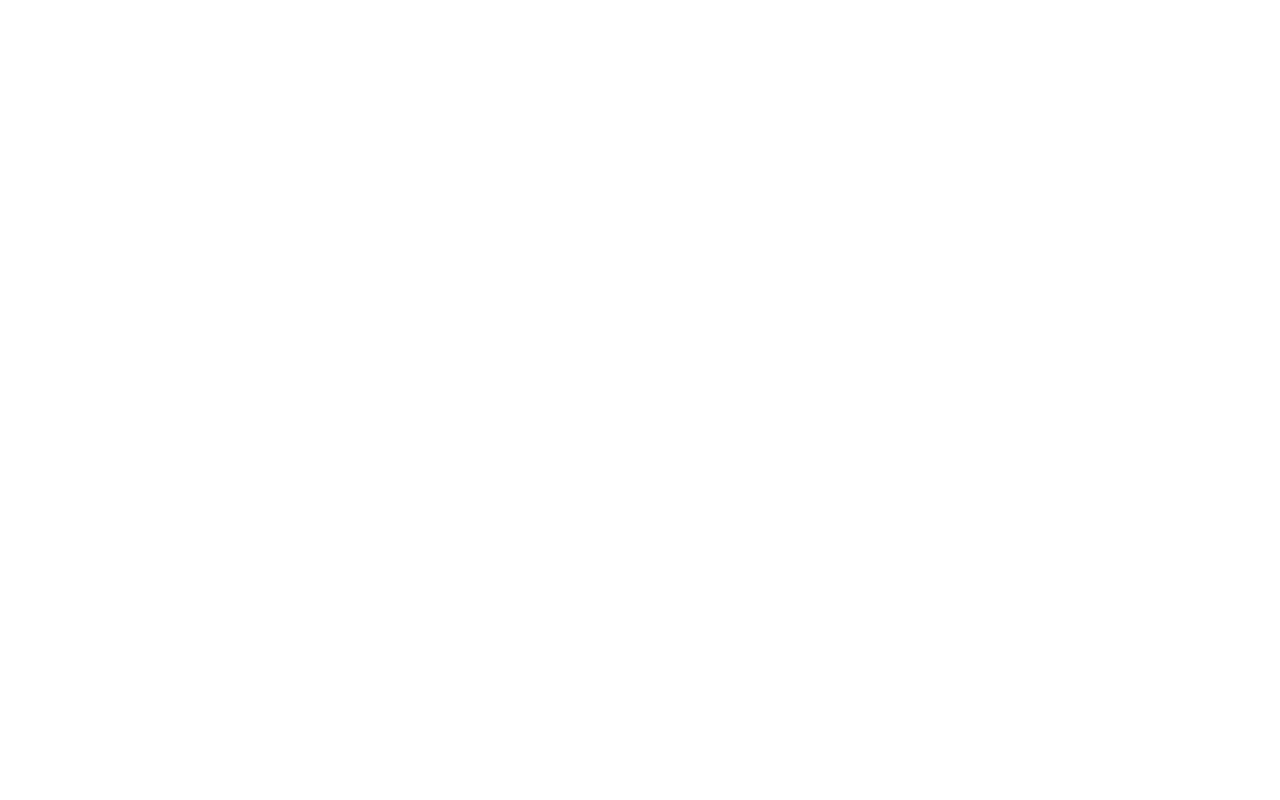
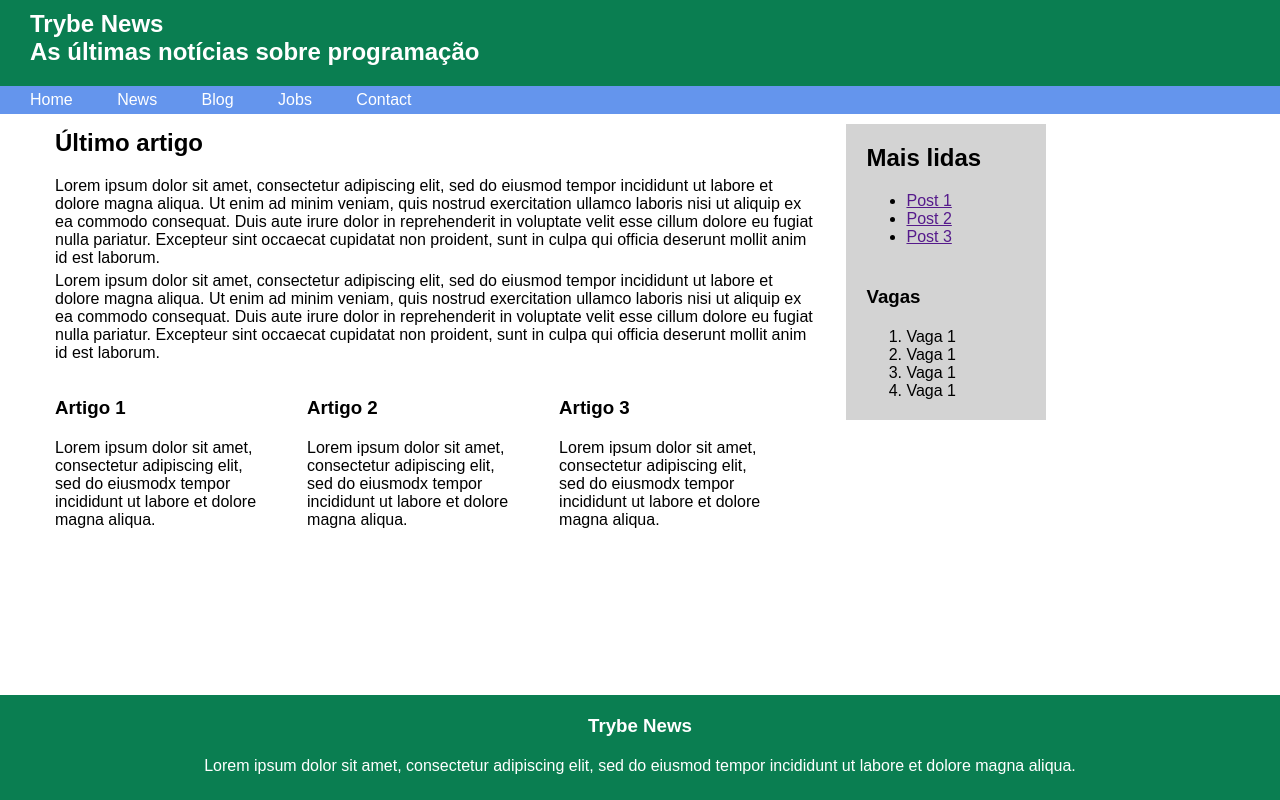
Before and after one commit to ze-tenorio/live-lectures, a plain HTML site: page aula_2.4/index.html in a window 1280 px wide. Drawn offline with Linux system fonts and the light colour scheme.

Commit message:
adicionando tags semanticas header, section e nav

```diff
--- a/aula_2.4/index.html
+++ b/aula_2.4/index.html
@@ -1,12 +1,99 @@
 <!DOCTYPE html>
-<html lang="pt-br">
+<html>
 <head>
-    <meta charset="UTF-8">
-    <meta http-equiv="X-UA-Compatible" content="IE=edge">
-    <meta name="viewport" content="width=device-width, initial-scale=1.0">
-    <title>Document</title>
+  <title>Trybe News</title>
+  <link rel="stylesheet" href="style.css">
 </head>
 <body>
+  <header class="header">
+    <section class="title-container">
+      <h1>Trybe News</h1>
+      <h2>As últimas notícias sobre programação</h2>
+    </section>
+    <nav class="navigation">
+      <ul>
+        <li><a href="">Home</a></li>
+        <li><a href="">News</a></li>
+        <li><a href="">Blog</a></li>
+        <li><a href="">Jobs</a></li>
+        <li><a href="">Contact</a></li>
+      </ul>
+    </nav>
+  </header>
+  <div class="content">
+    <div class="main-content">
+      <div class="article">
+        <h2>Último artigo</h2>
+        <p>
+          Lorem ipsum dolor sit amet, consectetur adipiscing elit, sed do eiusmod
+          tempor incididunt ut labore et dolore magna aliqua. Ut enim ad minim veniam,
+          quis nostrud exercitation ullamco laboris nisi ut aliquip ex ea commodo
+          consequat. Duis aute irure dolor in reprehenderit in voluptate velit esse
+          cillum dolore eu fugiat nulla pariatur. Excepteur sint occaecat cupidatat
+          non proident, sunt in culpa qui officia deserunt mollit anim id est laborum.
+        </p>
+        <p>
+          Lorem ipsum dolor sit amet, consectetur adipiscing elit, sed do eiusmod
+          tempor incididunt ut labore et dolore magna aliqua. Ut enim ad minim veniam,
+          quis nostrud exercitation ullamco laboris nisi ut aliquip ex ea commodo
+          consequat. Duis aute irure dolor in reprehenderit in voluptate velit esse
+          cillum dolore eu fugiat nulla pariatur. Excepteur sint occaecat cupidatat
+          non proident, sunt in culpa qui officia deserunt mollit anim id est laborum.
+        </p>
+      </div>
+      <div class="articles">
+        <div class="article-small">
+          <h3>Artigo 1</h3>
+          <p>
+            Lorem ipsum dolor sit amet, consectetur adipiscing elit, sed do eiusmodx
+            tempor incididunt ut labore et dolore magna aliqua.
+          </p>
+        </div>
+        <div class="article-small">
+          <h3>Artigo 2</h3>
+          <p>
+            Lorem ipsum dolor sit amet, consectetur adipiscing elit, sed do eiusmodx
+            tempor incididunt ut labore et dolore magna aliqua.
+          </p>
+        </div>
+        <div class="article-small">
+          <h3>Artigo 3</h3>
+          <p>
+            Lorem ipsum dolor sit amet, consectetur adipiscing elit, sed do eiusmodx
+            tempor incididunt ut labore et dolore magna aliqua.
+          </p>
+        </div>
+      </div>
+    </div>
+    <div class="side-bar">
+      <div class="most-read">
+        <h2>Mais lidas</h2>
+        <ul>
+          <li><a href="">Post 1</a></li>
+          <li><a href="">Post 2</a></li>
+          <li><a href="">Post 3</a></li>
+        </ul>
+      </div>
+      <div class="jobs">
+        <h3>Vagas</h3>
+        <ol>
+          <li>Vaga 1</li>
+          <li>Vaga 1</li>
+          <li>Vaga 1</li>
+          <li>Vaga 1</li>
+        </ol>
+      </div>
+    </div>
 
+
+
+  </div>
+  <div class="footer">
+    <h3>Trybe News</h3>
+    <p>
+      Lorem ipsum dolor sit amet, consectetur adipiscing elit, sed do eiusmod
+      tempor incididunt ut labore et dolore magna aliqua.
+    </p>
+  </div>
 </body>
 </html>
--- /dev/null
+++ b/aula_2.4/style.css
@@ -0,0 +1,88 @@
+* {
+    font-family: "Montserrat", sans-serif;
+    margin: 0;
+    box-sizing: border-box;
+  }
+
+  h2, h3 {
+    margin: 0 0 20px;
+  }
+
+  p {
+    margin-bottom: 5px;
+  }
+
+  .header {
+    background-color: rgb(10, 126, 81);
+    color: white;
+  }
+
+  .title-container {
+    padding: 10px 30px 0;
+  }
+
+  .navigation {
+    background-color: cornflowerblue;
+    padding: 0 30px;
+  }
+
+  .navigation ul {
+    padding: 5px 0;
+  }
+
+  .navigation li {
+    margin-right: 40px;
+    list-style-type: none;
+    display: inline;
+  }
+
+  .navigation li a {
+    color: white;
+    text-decoration: none;
+  }
+
+  .content {
+    max-width: 1200px;
+    margin: auto;
+    flex-grow: 1;
+  }
+
+  .main-content {
+    width: 66%;
+    display: inline-block;
+
+  }
+
+  .side-bar {
+    background-color: lightgrey;
+    margin: 10px;
+    padding: 20px;
+    width: 200px;
+    display: inline-block;
+    vertical-align: top;
+  }
+
+  .article {
+    padding: 15px;
+  }
+
+  .article-small {
+    display: inline-block;
+    width: 30%;
+    margin-right: 10px;
+    padding: 15px;
+  }
+
+  .jobs {
+    margin-top: 40px
+  }
+
+  .footer {
+    background-color: rgb(10, 126, 81);
+    color: white;
+    padding: 20px;
+    text-align: center;
+    bottom: 0;
+    position: fixed;
+    width: 100%;
+  }
```
